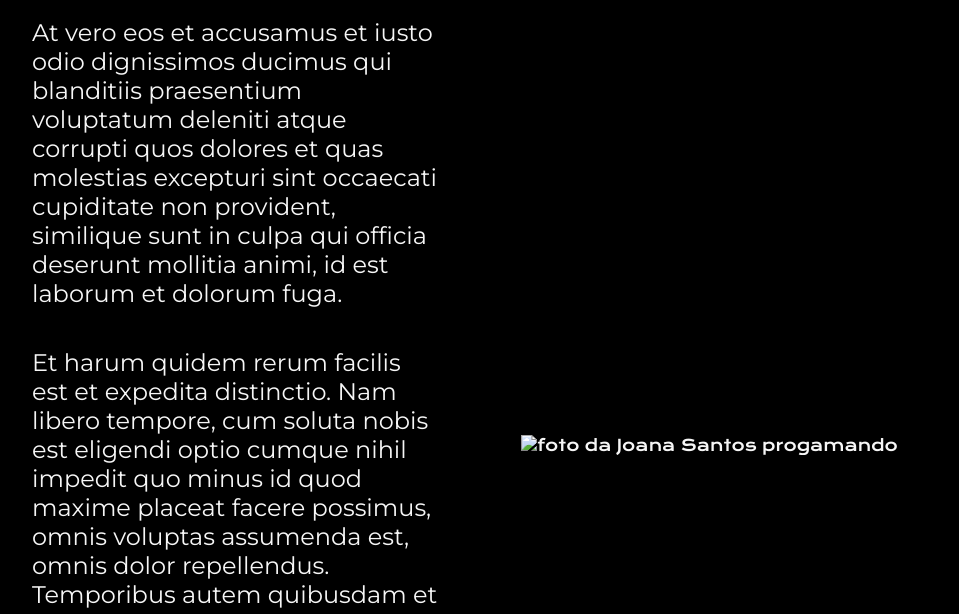
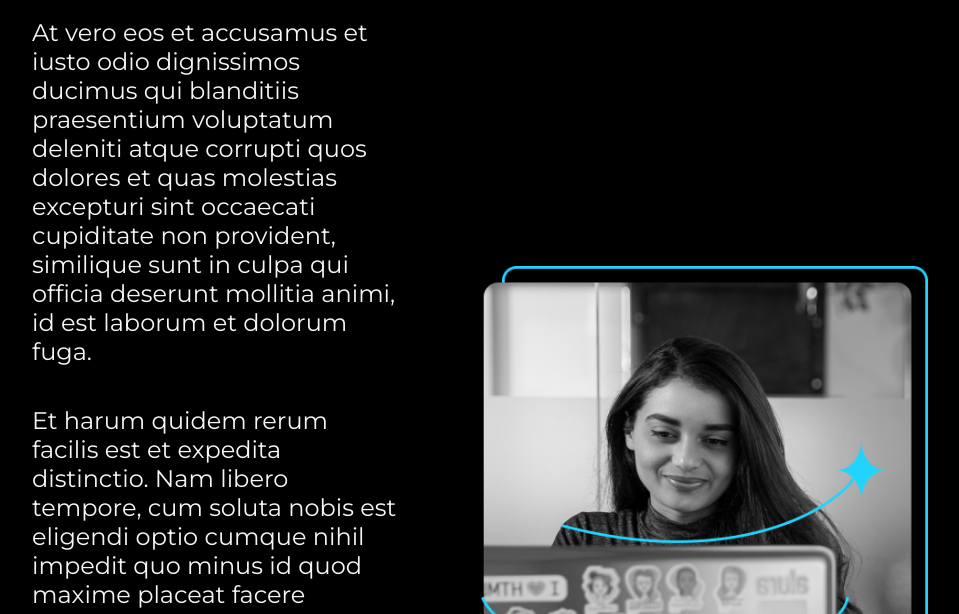
Before and after one commit to sasluiza/htmlum, a plain HTML site: page about.html in a window 1280 px wide. Shown: the part 186-800 px from the top of the page, without its empty margins (160-1119 px from the left). Drawn offline with nearby package versions, Linux system fonts and the light colour scheme.

Commit message:
Update about.html

```diff
--- a/about.html
+++ b/about.html
@@ -23,7 +23,7 @@
             <p class="apresentacao__conteudo__texto">At vero eos et accusamus et iusto odio dignissimos ducimus qui blanditiis praesentium voluptatum deleniti atque corrupti quos dolores et quas molestias excepturi sint occaecati cupiditate non provident, similique sunt in culpa qui officia deserunt mollitia animi, id est laborum et dolorum fuga.</p>
             <p class="apresentacao__conteudo__texto">Et harum quidem rerum facilis est et expedita distinctio. Nam libero tempore, cum soluta nobis est eligendi optio cumque nihil impedit quo minus id quod maxime placeat facere possimus, omnis voluptas assumenda est, omnis dolor repellendus. Temporibus autem quibusdam et aut officiis debitis aut rerum necessitatibus saepe eveniet ut et voluptates repudiandae sint et molestiae non recusandae. Itaque earum rerum hic tenetur a sapiente delectus, ut aut reiciendis voluptatibus maiores alias consequatur aut perferendis doloribus asperiores ipsum delis forum birol parela maxime infena. Excepteur sint occaecat cupidatat non.</p>
         </section>
-        <img class="apresentacao__imagem" src="./assets/Imagem.png" alt="foto da Joana Santos progamando">
+        <img class="apresentacao__imagem" src="/Imagem.png" alt="foto da Joana Santos progamando">
     </main>
 
     <footer class="rodape">
```
